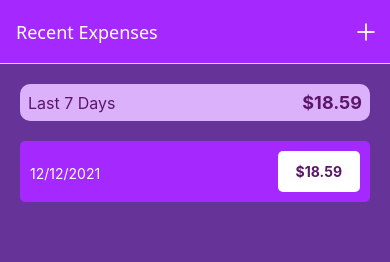
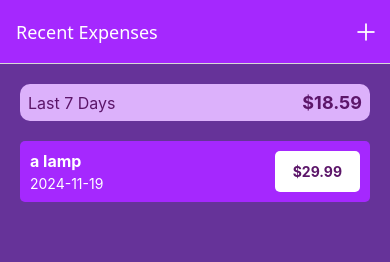
Before and after one commit to moviefan322/expenseTracker, a React Native app: screen /RecentExpenses in a window 390 px wide. Shown: the top 262 px of the page. Built offline with nearby package versions, Linux system fonts and the light colour scheme.

Commit message:
filters last 7 day expenses for recents page

```diff
--- a/data/expenses.ts
+++ b/data/expenses.ts
@@ -12,4 +12,4 @@ export const expenses = [
     { item: "a laptop", date: "2024-10-11", amount: 199.99 },
     { item: "a desk", date: "2024-10-12", amount: 99.99 },
     { item: "a chair", date: "2024-10-13", amount: 49.99 },
-    { item: "a lamp", date: "2024-10-14", amount: 29.99 },];
+    { item: "a lamp", date: "2024-11-19", amount: 29.99 },];
--- a/screens/RecentExpensesScreen.tsx
+++ b/screens/RecentExpensesScreen.tsx
@@ -1,21 +1,33 @@
-import { View, Text, StyleSheet } from "react-native";
+import { View, FlatList, StyleSheet } from "react-native";
 
 import ExpenseTopBar from "../components/ExpenseTopBar";
 import ExpenseItem from "../components/ExpenseItem";
 import Colors from "../constants/Colors";
+import { expenses } from "../data/expenses";
 
 const item = {
-  name: "Groceries",
+  item: "Groceries",
   date: "12/12/2021",
   amount: 18.59,
 };
 
 const RecentExpensesScreen = () => {
+  const today = new Date();
+  const lastWeek = new Date(today.getTime() - 7 * 24 * 60 * 60 * 1000);
+
+  const last7DaysExpenses = expenses.filter((expense) => {
+    const expenseDate = new Date(expense.date);
+    return expenseDate >= lastWeek && expenseDate <= today;
+  });
+
   return (
     <View style={styles.container}>
       <ExpenseTopBar text={"Last 7 Days"} amount={18.59} />
       <View style={styles.expensesList}>
-       <ExpenseItem item={item}/>
+        <FlatList
+          data={last7DaysExpenses}
+          renderItem={({ item }) => <ExpenseItem item={item} />}
+        />
       </View>
     </View>
   );
```
